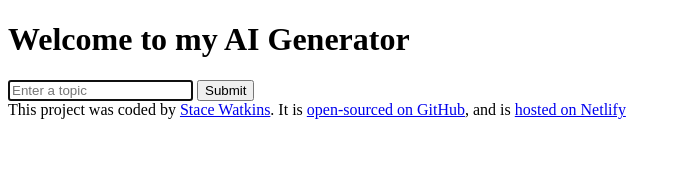
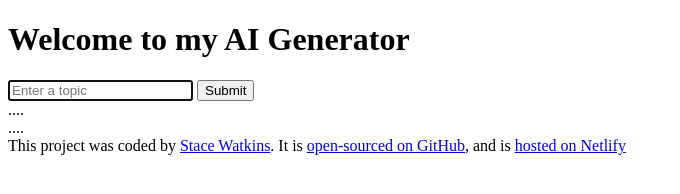
Before and after one commit to Stace113/AI-Generator, a plain HTML site: page index.html in a window 1280 px wide. Shown: the whole page, without its empty margins (0-680 px from the left). Drawn offline with Linux system fonts and the light colour scheme.

Commit message:
added div under form ready for input

```diff
--- a/index.html
+++ b/index.html
@@ -21,6 +21,11 @@
                 />
                 <input type="submit" />
             </form>
+            <div>
+                ....
+                <br />
+                ....
+            </div>
         </main>
         <footer>
             This project was coded by
```
